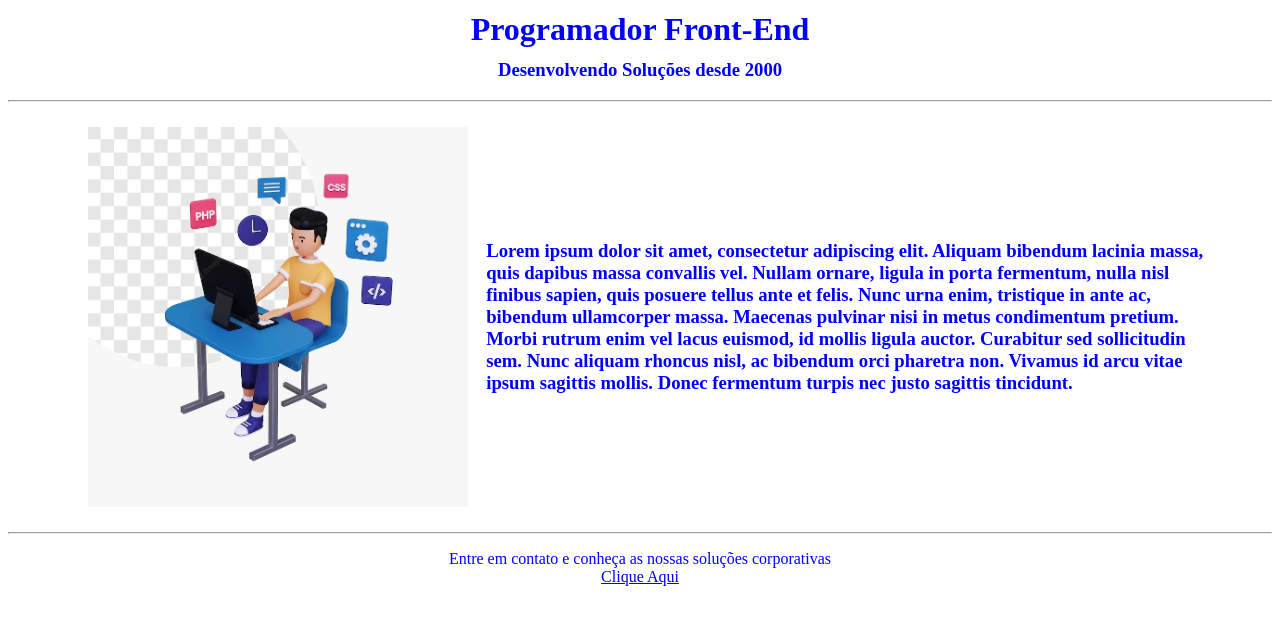
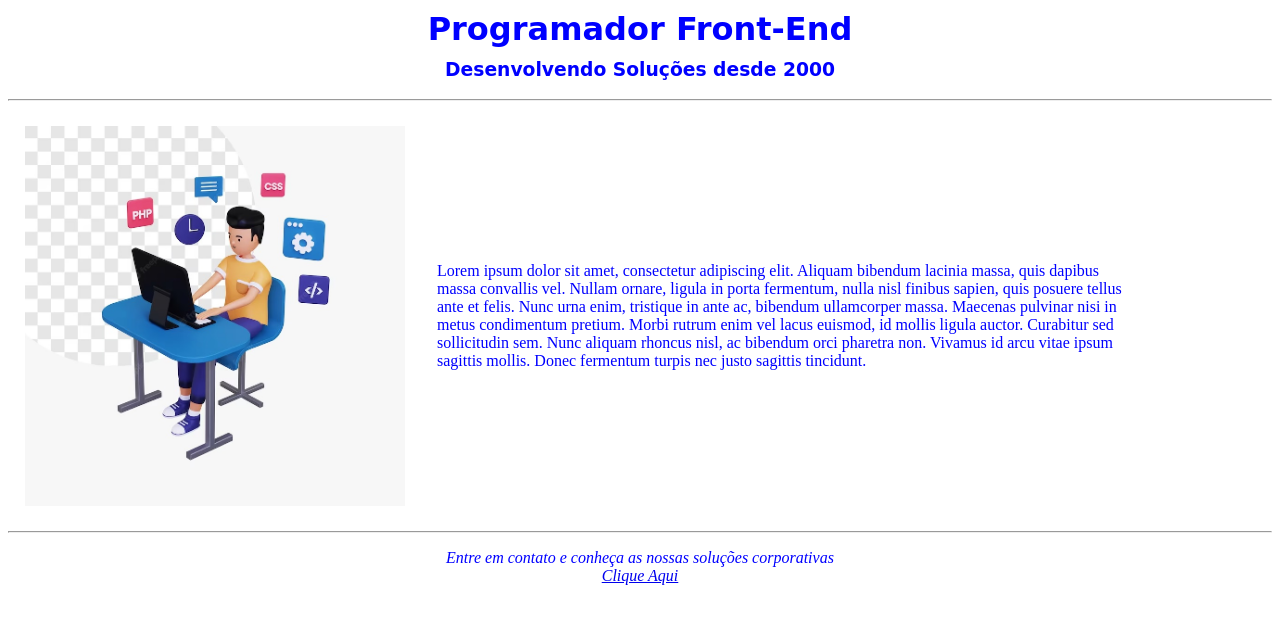
Before and after one commit to evertonrichard/Ford-Academy, a plain HTML site: page index.html in a window 1280 px wide. Drawn offline with Linux system fonts and the light colour scheme; a web font is replaced by a local one.

Commit message:
css dentro do html

```diff
--- a/index.html
+++ b/index.html
@@ -3,35 +3,70 @@
 <html lang="pt-br>
 <head>
  <title>Programador Front-End</title>
- <meta charset="utf-8">
+ <meta charset=" utf-8">
+ <style>
+   @import url('https://fonts.googleapis.com/css2?family=Chivo+Mono&family=Sedgwick+Ave+Display&display=swap');
+
+   body {
+      color: blue;
+   }
+   h1 {
+      line-height:50%;
+      font-family: 'Sedgwick Ave Display', cursive;
+      text-align: center;
+   }
+   h3 {
+      text-align: center;
+      font-family: 'Sedgwick Ave Display', cursive;
+   }
+   table {
+      width: 90%;
+   }
+   td {
+      padding: 15px;
+   }
+   p {
+      text-align: center;
+   }
+   .texto-da-tabela {
+      text-align: left;
+
+   }
+
+   </style>
+
 </head>
-<body style="color:blue;">
-  <h1 align="center" style="line-height:50%;"> Programador Front-End </h1>
-  <h3 align="center"> Desenvolvendo Soluções desde 2000 </h3>
+
+<body>
+   <h1> Programador Front-End </h1>
+   <h3>Desenvolvendo Soluções desde 2000 </h3>
    <hr>
-      <table style="width:90%" align="center">
+   <main>
+   <table style=align="center">
+
       <tr>
-            <td style="padding: 15px;">
+         <td>
             <img src="programador.jpg" height="380" align="left">
          <td>
-   <p>
-   <h3> Lorem ipsum dolor sit amet, consectetur adipiscing elit. Aliquam bibendum lacinia massa, quis dapibus massa convallis vel. Nullam ornare, ligula in porta fermentum, nulla nisl finibus sapien, quis posuere tellus ante et felis. Nunc urna enim, tristique in ante ac, bibendum ullamcorper massa. Maecenas pulvinar nisi in metus condimentum pretium. Morbi rutrum enim vel lacus euismod, id mollis ligula auctor. Curabitur sed sollicitudin sem. Nunc aliquam rhoncus nisl, ac bibendum orci pharetra non. Vivamus id arcu vitae ipsum sagittis mollis. Donec fermentum turpis nec justo sagittis tincidunt.</h3>
+            <p class="texto-da-tabela">
+            Lorem ipsum dolor sit amet, consectetur adipiscing elit. Aliquam bibendum lacinia massa, quis dapibus
+               massa convallis vel. Nullam ornare, ligula in porta fermentum, nulla nisl finibus sapien, quis posuere
+               tellus ante et felis. Nunc urna enim, tristique in ante ac, bibendum ullamcorper massa. Maecenas pulvinar
+               nisi in metus condimentum pretium. Morbi rutrum enim vel lacus euismod, id mollis ligula auctor.
+               Curabitur sed sollicitudin sem. Nunc aliquam rhoncus nisl, ac bibendum orci pharetra non. Vivamus id arcu
+               vitae ipsum sagittis mollis. Donec fermentum turpis nec justo sagittis tincidunt.
             </p>
          </td>
       </tr>
    </table>
-
-
+</main>
    <hr>
+   <footer>
+      <address>
    <p align="center"> Entre em contato e conheça as nossas soluções corporativas <br>
       <a href="mailton; contato@programadorfrontend.com">
          Clique Aqui <a/>
-
+      </address>
+      </footer>
 </body>
-
-
-
-
-
-
 </html>
```
Lines whose indentation alone changed are shown as unchanged.
